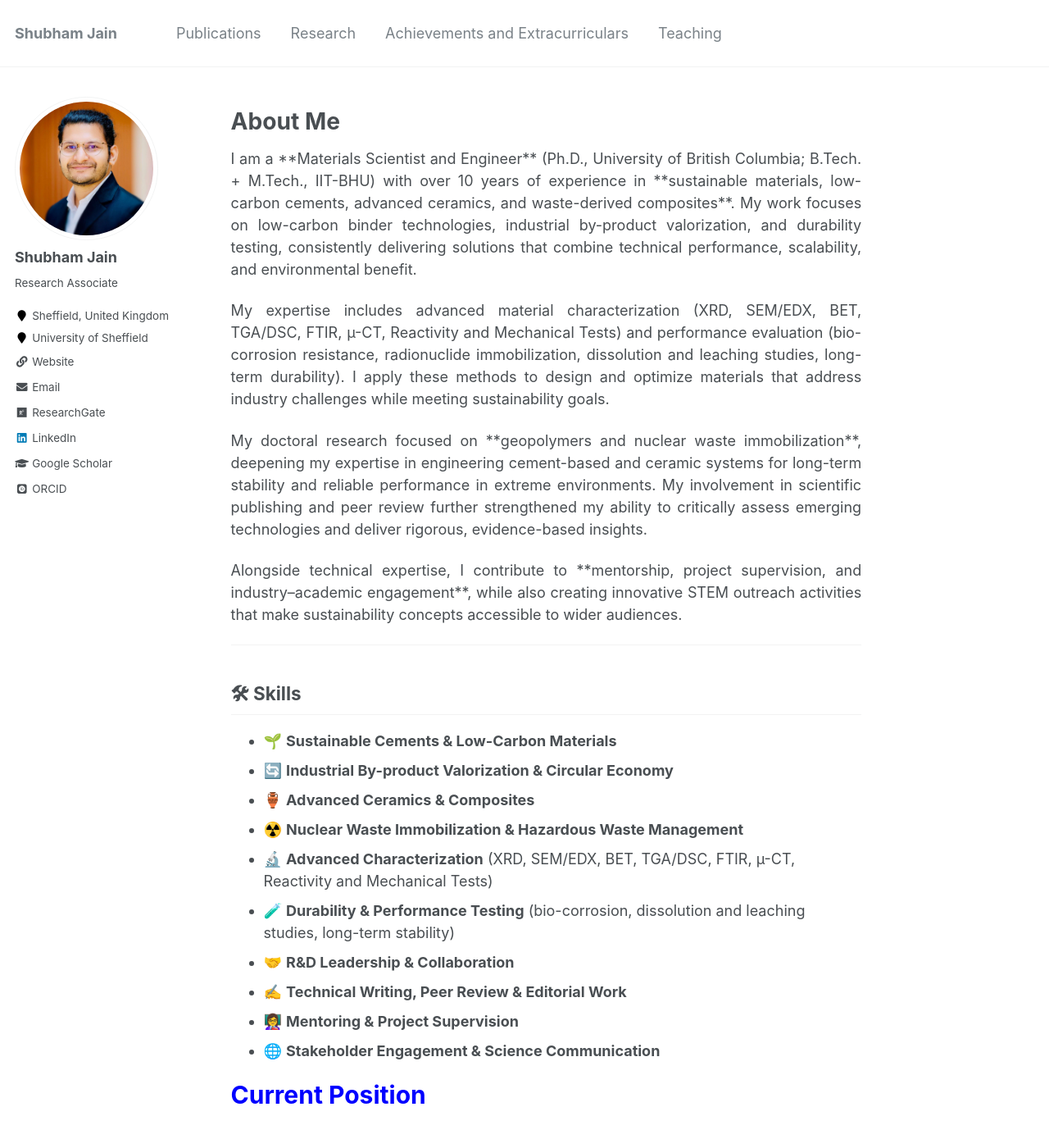
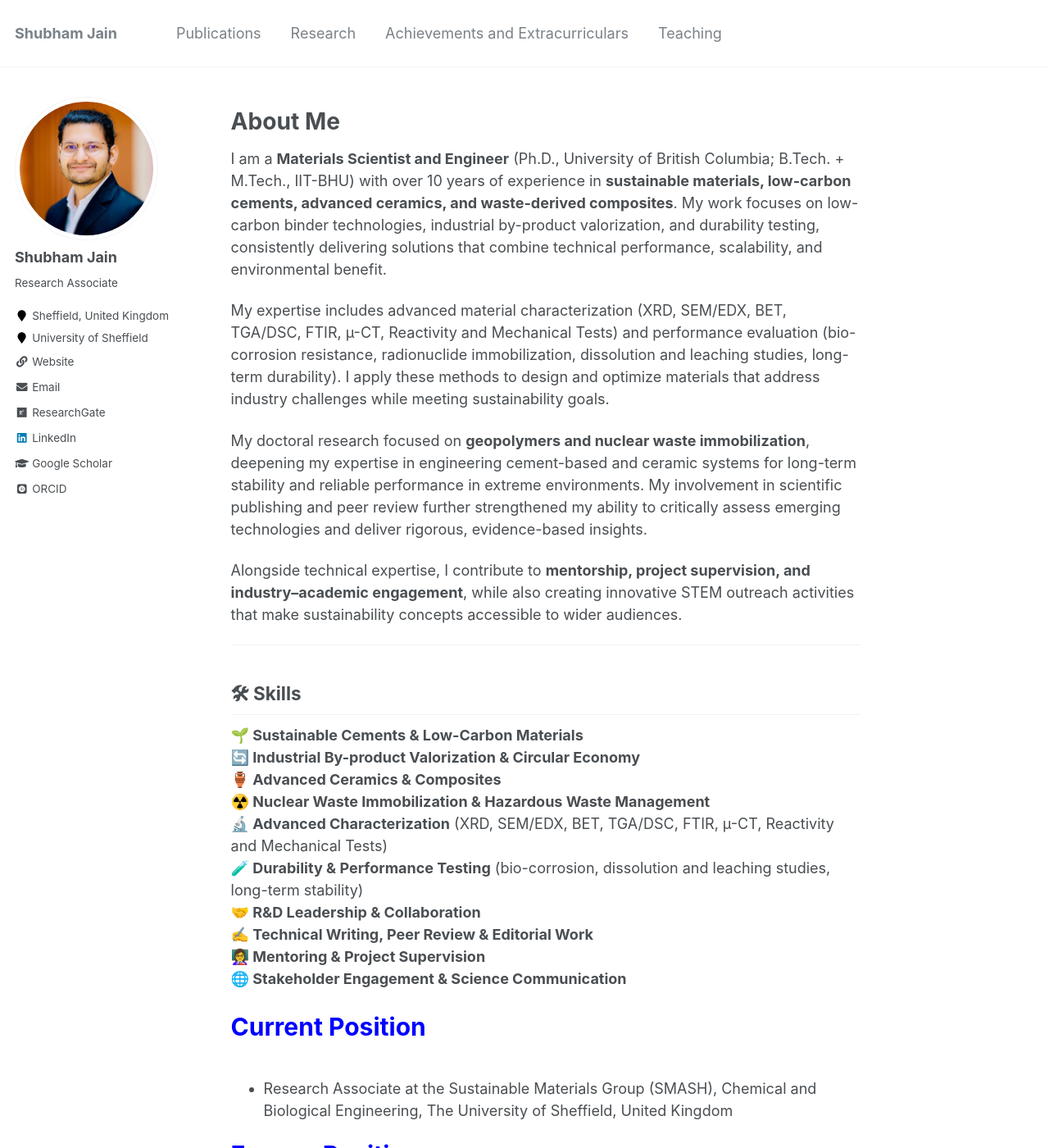
Before and after one commit to shubhamj2611/shubhamj2611.github.io, a Jekyll site: the page built from _pages/about.md, in a window 1280 px wide and 1400 px high. Shown: the whole window at 82% size. Built offline with Jekyll 4.4.1, drawn with Linux system fonts in a browser that asks for light colours; some web fonts are replaced.

Commit message:
Update about.md

```diff
--- a/_pages/about.md
+++ b/_pages/about.md
@@ -9,28 +9,29 @@ redirect_from:
 ---
 # About Me
 
-<p style="text-align:justify; font-size=22px;"> I am a **Materials Scientist and Engineer** (Ph.D., University of British Columbia; B.Tech. + M.Tech., IIT-BHU) with over 10 years of experience in **sustainable materials, low-carbon cements, advanced ceramics, and waste-derived composites**. My work focuses on low-carbon binder technologies, industrial by-product valorization, and durability testing, consistently delivering solutions that combine technical performance, scalability, and environmental benefit. </p>
+I am a **Materials Scientist and Engineer** (Ph.D., University of British Columbia; B.Tech. + M.Tech., IIT-BHU) with over 10 years of experience in **sustainable materials, low-carbon cements, advanced ceramics, and waste-derived composites**. My work focuses on low-carbon binder technologies, industrial by-product valorization, and durability testing, consistently delivering solutions that combine technical performance, scalability, and environmental benefit.
 
-<p style="text-align:justify; font-size=22px;"> My expertise includes advanced material characterization (XRD, SEM/EDX, BET, TGA/DSC, FTIR, µ-CT, Reactivity and Mechanical Tests) and performance evaluation (bio-corrosion resistance, radionuclide immobilization, dissolution and leaching studies, long-term durability). I apply these methods to design and optimize materials that address industry challenges while meeting sustainability goals. </p>
+My expertise includes advanced material characterization (XRD, SEM/EDX, BET, TGA/DSC, FTIR, µ-CT, Reactivity and Mechanical Tests) and performance evaluation (bio-corrosion resistance, radionuclide immobilization, dissolution and leaching studies, long-term durability). I apply these methods to design and optimize materials that address industry challenges while meeting sustainability goals.
 
-<p style="text-align:justify; font-size=22px;"> My doctoral research focused on **geopolymers and nuclear waste immobilization**, deepening my expertise in engineering cement-based and ceramic systems for long-term stability and reliable performance in extreme environments. My involvement in scientific publishing and peer review further strengthened my ability to critically assess emerging technologies and deliver rigorous, evidence-based insights. </p>
+My doctoral research focused on **geopolymers and nuclear waste immobilization**, deepening my expertise in engineering cement-based and ceramic systems for long-term stability and reliable performance in extreme environments. My involvement in scientific publishing and peer review further strengthened my ability to critically assess emerging technologies and deliver rigorous, evidence-based insights.
 
-<p style="text-align:justify; font-size=22px;"> Alongside technical expertise, I contribute to **mentorship, project supervision, and industry–academic engagement**, while also creating innovative STEM outreach activities that make sustainability concepts accessible to wider audiences. </p>
+Alongside technical expertise, I contribute to **mentorship, project supervision, and industry–academic engagement**, while also creating innovative STEM outreach activities that make sustainability concepts accessible to wider audiences.
 
 ---
 
 ## 🛠 Skills
 
-- 🌱 **Sustainable Cements & Low-Carbon Materials**
-- 🔄 **Industrial By-product Valorization & Circular Economy**
-- 🏺 **Advanced Ceramics & Composites**
-- ☢️ **Nuclear Waste Immobilization & Hazardous Waste Management**
-- 🔬 **Advanced Characterization** (XRD, SEM/EDX, BET, TGA/DSC, FTIR, µ-CT, Reactivity and Mechanical Tests)
-- 🧪 **Durability & Performance Testing** (bio-corrosion, dissolution and leaching studies, long-term stability)
-- 🤝 **R&D Leadership & Collaboration**
-- ✍️ **Technical Writing, Peer Review & Editorial Work**
-- 👩‍🏫 **Mentoring & Project Supervision**
-- 🌐 **Stakeholder Engagement & Science Communication**
+**🌱 Sustainable Cements & Low-Carbon Materials**
+**🔄 Industrial By-product Valorization & Circular Economy**
+**🏺 Advanced Ceramics & Composites**
+**☢️ Nuclear Waste Immobilization & Hazardous Waste Management**
+**🔬 Advanced Characterization** (XRD, SEM/EDX, BET, TGA/DSC, FTIR, µ-CT, Reactivity and Mechanical Tests)
+**🧪 Durability & Performance Testing** (bio-corrosion, dissolution and leaching studies, long-term stability)
+**🤝 R&D Leadership & Collaboration**
+**✍️ Technical Writing, Peer Review & Editorial Work**
+**👩‍🏫 Mentoring & Project Supervision**
+**🌐 Stakeholder Engagement & Science Communication**
+
 
 
 
```
